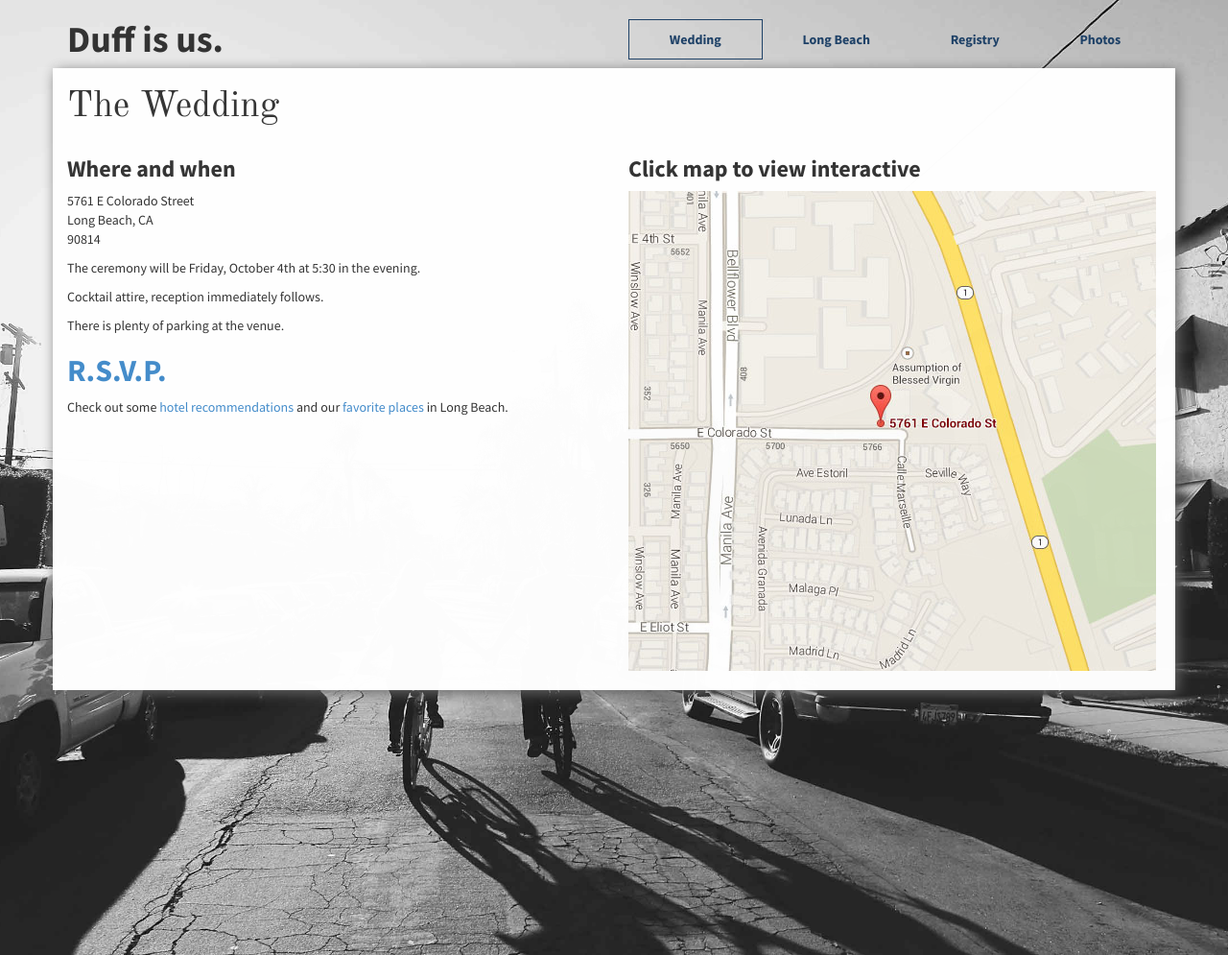
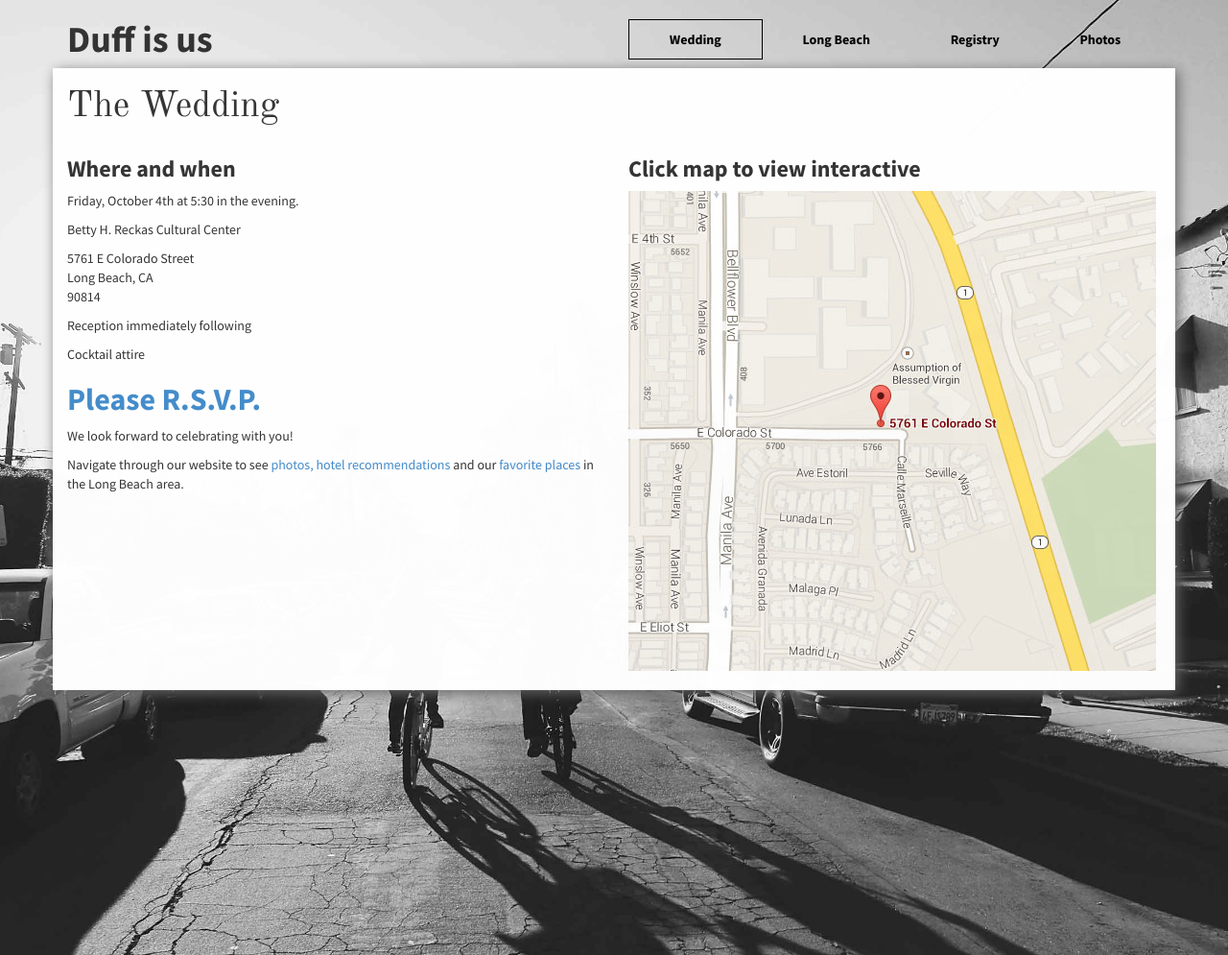
Before and after one commit to drainpip/duffis.us, a PHP site: page / in a window 1280 px wide, after a click on "Continue to site". Shown: the whole page at 96% size. Run offline with PHP 8.4, Linux system fonts and the light colour scheme; some libraries are stand-ins or nearby versions.

Commit message:
Edits from the lady

```diff
--- a/_notes/dwsync.xml
+++ b/_notes/dwsync.xml
@@ -1,5 +1,5 @@
 <?xml version="1.0" encoding="utf-8" ?>
 <dwsync>
-<file name="index.php" server="ftp.duffis.us//duffis.us/" local="130190780442984131" remote="130190780400000000" Dst="2" />
+<file name="index.php" server="ftp.duffis.us//duffis.us/" local="130191749309767663" remote="130191748800000000" Dst="2" />
 <file name="README.md" server="ftp.duffis.us//duffis.us/" local="130102151351294085" remote="130183264800000000" Dst="-1" />
 </dwsync>
--- a/assets/css/_notes/dwsync.xml
+++ b/assets/css/_notes/dwsync.xml
@@ -1,6 +1,6 @@
 <?xml version="1.0" encoding="utf-8" ?>
 <dwsync>
 <file name="bootstrap.3.0.0-b3.css" server="ftp.duffis.us//duffis.us/" local="130102151351344090" remote="130106389200000000" Dst="-1" />
-<file name="main.css" server="ftp.duffis.us//duffis.us/" local="130190743614869592" remote="130190743200000000" Dst="2" />
+<file name="main.css" server="ftp.duffis.us//duffis.us/" local="130191739290632736" remote="130191739200000000" Dst="2" />
 <file name="bootstrap.3.0.0-b11.css" server="ftp.duffis.us//duffis.us/" local="130183261371276245" remote="130183261200000000" Dst="-1" />
 </dwsync>
--- a/assets/css/main.css
+++ b/assets/css/main.css
@@ -1,6 +1,9 @@
 body {
   font-family: 'Source Sans Pro', sans-serif;
   font-weight:400;
+}
+a, a:focus, a:active {
+  border:0;
 }
 h1, h2, h3, h4, h5, strong {
   font-weight:700;
@@ -72,12 +75,15 @@ section h1:first-child {
   margin-top:20px;
 }
 .nav li.active {
-  border:1px solid #1e4167;
+  border:1px solid #000;
 }
 .nav a {
   font-size:14px;
   font-weight:700;
-  color:#1e4167;
+  color:#000;
+}
+.nav > li > a:hover {
+  background:none;
 }
 
 @media screen and (max-width:400px) {
--- a/index.php
+++ b/index.php
@@ -31,7 +31,7 @@
 
     <div class="col-4">
 
-      <h1>Duff is us.</h1>
+      <h1>Duff is us</h1>
 
     </div><!-- .col-span-4 -->
 
@@ -57,17 +57,21 @@
 
         <h3>Where and when</h3>
 
+        <p>Friday, October 4th at 5:30 in the evening.</p>
+
+        <p>Betty H. Reckas Cultural Center</p>
+
         <p>5761 E Colorado Street<br>Long Beach, CA<br>90814</p>
 
-        <p>The ceremony will be Friday, October 4th at 5:30 in the evening.</p>
+        <p>Reception immediately following</p>
 
-        <p>Cocktail attire, reception immediately follows.</p>
+        <p>Cocktail attire</p>
 
-        <p>There is plenty of parking at the venue.</p>
+        <h2><a href="#RSVP" class="RSVP-modal">Please R.S.V.P.</a></h2>
 
-        <h2><a href="#RSVP" class="RSVP-modal">R.S.V.P.</a></h2>
+        <p>We look forward to celebrating with you!</p>
 
-        <p>Check out some <a href="#LBC" title="Our recommendations">hotel recommendations</a> and our <a href="#LBC" title="Restaurants and other things">favorite places</a> in Long Beach.</p>
+        <p>Navigate through our website to see <a href="#Photos" title="Pictures of us">photos, <a href="#LBC" title="Our recommendations">hotel recommendations</a> and our <a href="#LBC" title="Restaurants and other things">favorite places</a> in the Long Beach area.</p>
 
       </div><!-- .col-sm-6.col-lg-6 -->
 
@@ -86,7 +90,7 @@
       <h1>We heart LBC</h1>
       <div class="col-sm-6 col-lg-6">
 
-        <h3>Our favorite places in SoCal</h3>
+        <h3>Our favorite restaurants</h3>
 
         <h4><a href="http://www.yelp.com/biz/the-coffee-cup-caf%C3%A9-long-beach-2" title="The Coffee Cup Cafe on Yelp">The Coffee Cup Cafe</a></h4>
         <p>3734 E 4th Street<br>Long Beach, CA<br>90814</p>
@@ -118,7 +122,7 @@
 
         <h4><a href="http://www.yelp.com/biz/koi-sushi-seal-beach" title="Koi Sushi on Yelp">Koi Sushi</a></h4>
         <p>600 Pacific Coast Highway<br>Seal Beach, CA<br>90740</p>
-        <p>562.431-1186</p>
+        <p>562.431.1186</p>
         <p>Best sushi in the area hands down</p>
 
       </div><!-- .col-sm-6.col-lg-6 -->
@@ -150,19 +154,41 @@
         <p>2401 Seal Beach Blvd.<br>Seal Beach, CA<br>90740</p>
         <p>562.594.3939</p>
 
+        <h3>Fun places in the area</h3>
+
+        <h4><a href="http://www.yelp.com/biz/art-theatre-long-beach" title="Art Theatre Long Beach on Yelp">Art Theatre</a></h4>
+        <p>2025 E 4th St<br>Long Beach, CA<br>90814</p>
+        <p>562.438.5435</p>
+        <p>Cool venue for LA/NY only films</p>
+
+        <hr>
+
+        <h4><a href="http://www.yelp.com/biz/aquarium-of-the-pacific-long-beach" title="Aquarium of the Pacific Long Beach on Yelp">Aquarium of the Pacific</a></h4>
+        <p>100 Aquarium Way<br>Long Beach, CA<br>90802</p>
+        <p>562.590.3100</p>
+        <p>Kid friendly, lots to see and do</p>
+
       </div><!-- .col-sm-6.col-lg-6 -->
     </div><!-- .row -->
   </section><!-- #LBC -->
 
   <section id="Registry">
     <div class="row">
-      Registry
+      <h1>Registry</h1>
+      <div class="col-sm-6 col-lg-6">
+      </div>
+      <div class="col-sm-6 col-lg-6">
+      </div>
     </div>
   </section><!-- Registry -->
 
   <section id="Photos">
     <div class="row">
-      Photos
+      <h1>Us on film</h1>
+      <div class="col-sm-6 col-lg-6">
+      </div>
+      <div class="col-sm-6 col-lg-6">
+      </div>
     </div>
   </section><!-- #Photos -->
 
```
